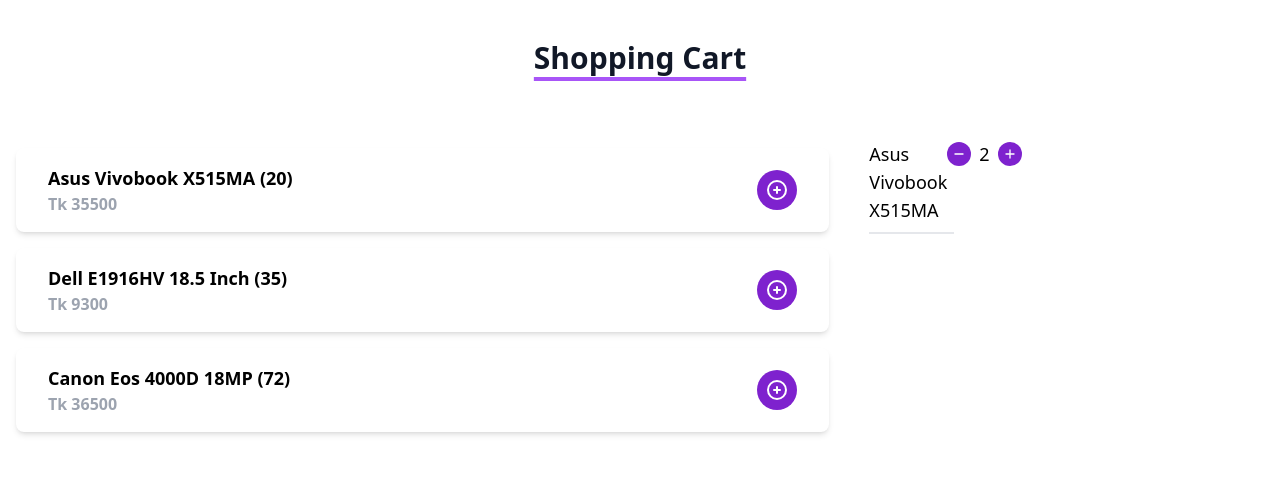
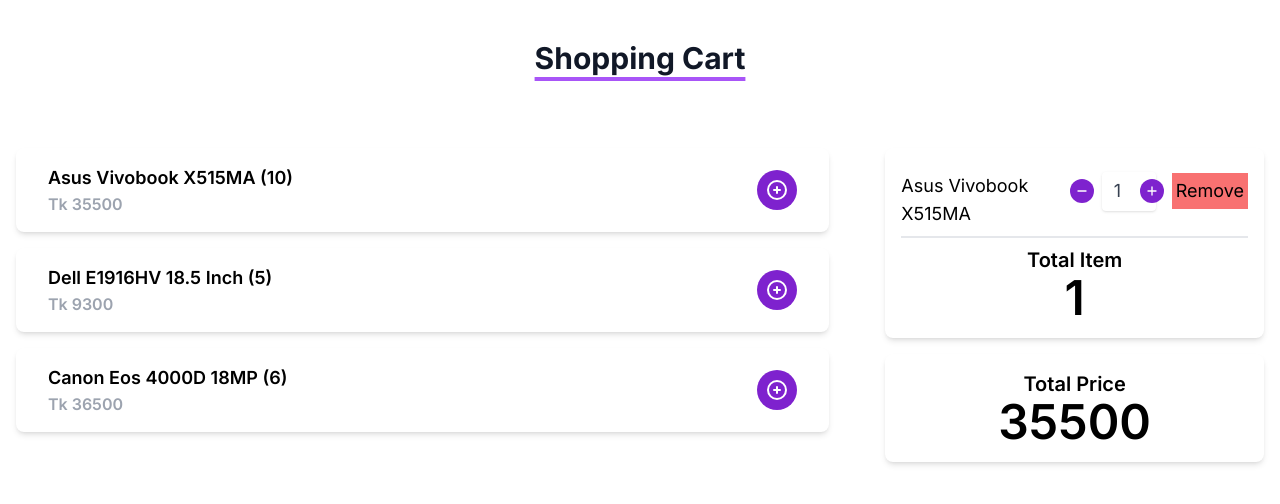
Before and after one commit to Tohid001/shopping_cart_using_redux-react_redux, a React (Create React App) app: page / in a window 1280 px wide. Both pictures are taken after a click on the button 777 px from the left and 190 px from the top of the page. Shown: the top 504 px of the page. Built offline with nearby package versions, Linux system fonts and the light colour scheme.

Commit message:
bug fixing

```diff
--- a/src/Components/CartItem.js
+++ b/src/Components/CartItem.js
@@ -1,7 +1,26 @@
-import React from "react";
+import React, { useState, useEffect } from "react";
 
-function CartItem({ cartItem }) {
-  console.log("child", cartItem);
+function CartItem({ cartItem, removeFromCartHandler, setQuantityHandler }) {
+  //debugging
+  const [quantity, setQuantity] = useState(cartItem.quantity);
+  console.log("C.remainingStock", cartItem.remainingStock);
+  console.log("C.quantity", cartItem.quantity);
+  console.log("I.itemQuantity", quantity);
+
+  const onChangeHandler = (e) => {
+    console.log("e", e.target.value);
+    setQuantity(parseInt(e.target.value));
+    // e.target.value && setQuantityHandler(cartItem.id, e.target.value);
+  };
+
+  useEffect(() => {
+    // quantity && setQuantity(cartItem.id, quantity);
+  }, [quantity]);
+
+  useEffect(() => {
+    // setQuantity(cartItem.quantity);
+  }, [cartItem.quantity]);
+
   return (
     <div className="flex justify-between border-b-2 mb-2">
       <div className="text-lg py-2">
@@ -9,7 +28,13 @@
       </div>
       <div className="text-lg py-2">
         <div className="flex flex-row space-x-2 w-full items-center rounded-lg">
-          <button className="focus:outline-none bg-purple-700 hover:bg-purple-800 text-white font-bold py-1 px-1 rounded-full inline-flex items-center">
+          <button
+            className="focus:outline-none bg-purple-700 hover:bg-purple-800 text-white font-bold py-1 px-1 rounded-full inline-flex items-center"
+            onClick={() => {
+              parseInt(quantity) && setQuantity((prev) => prev - 1);
+            }}
+            disabled={!parseInt(quantity)}
+          >
             <svg
               xmlns="http://www.w3.org/2000/svg"
               className="h-4 w-4"
@@ -25,8 +50,27 @@
               />
             </svg>
           </button>
-          <p>{cartItem.quantity}</p>
-          <button className="focus:outline-none bg-purple-700 hover:bg-purple-800 text-white font-bold py-1 px-1 rounded-full inline-flex items-center">
+
+          <div className="" style={{ width: "30px" }}>
+            <input
+              type="number"
+              value={
+                cartItem.quantity !== quantity ? cartItem.quantity : quantity
+              }
+              onChange={onChangeHandler}
+              className="shadow appearance-none border rounded w-full py-2 px-3 text-gray-700 leading-tight focus:outline-none focus:shadow-outline"
+              style={{ width: "100%", border: "none" }}
+              disabled={!cartItem.remainingStock}
+            />
+          </div>
+
+          <button
+            className="focus:outline-none bg-purple-700 hover:bg-purple-800 text-white font-bold py-1 px-1 rounded-full inline-flex items-center"
+            onClick={() => {
+              cartItem.remainingStock && setQuantity((prev) => prev + 1);
+            }}
+            disabled={!cartItem.remainingStock}
+          >
             <svg
               xmlns="http://www.w3.org/2000/svg"
               className="h-4 w-4"
@@ -42,6 +86,14 @@
               />
             </svg>
           </button>
+          <button
+            className="bg-red-400 p-1"
+            onClick={() => {
+              removeFromCartHandler(cartItem.id);
+            }}
+          >
+            Remove
+          </button>
         </div>
       </div>
     </div>
--- a/src/Containers/ShoppingCart.js
+++ b/src/Containers/ShoppingCart.js
@@ -2,8 +2,6 @@
 import { CartItem, Totalitem, TotalPrice } from "../Components";
 import { useDispatch, useSelector } from "react-redux";
 import {
-  decrease_by_one,
-  increase_by_one,
   remove_form_cart,
   set_quantity,
 } from "../redux/shoppingCart/actionCreators.js";
@@ -11,33 +9,31 @@
 function ShoppingCart() {
   const cartItems = useSelector((state) => state.shoppingCart.cartItems);
   const dispatch = useDispatch();
-  const increaseHandler = (id) => {
-    dispatch(increase_by_one(id));
-  };
-  const decreaseHandler = (id) => {
-    dispatch(decrease_by_one(id));
-  };
+
   const setQuantityHandler = (id, quantity) => {
+    console.log("setQuantityHandler called");
     dispatch(set_quantity(id, quantity));
   };
   const removeFromCartHandler = (id) => {
     dispatch(remove_form_cart(id));
   };
-  console.log(cartItems);
+
   return (
-    <div>
+    <div className="col-span-12 sm:col-span-12 md:col-span-5 lg:col-span-4 xxl:col-span-4">
+      <div className="bg-white py-4 px-4 shadow-md rounded-lg my-4 mx-4">
         {cartItems.map((cartItem) => {
           return (
             <CartItem
-            key={"kbksdbc"}
+              key={`#${cartItem.id}`}
               cartItem={cartItem}
-            increaseHandler={increaseHandler}
-            decreaseHandler={decreaseHandler}
               setQuantityHandler={setQuantityHandler}
               removeFromCartHandler={removeFromCartHandler}
             />
           );
         })}
+        <Totalitem cartItems={cartItems} />
+      </div>
+      <TotalPrice cartItems={cartItems} />
     </div>
   );
 }
--- a/src/index.css
+++ b/src/index.css
@@ -1,3 +1,34 @@
+@import url("https://fonts.googleapis.com/css2?family=Inter:wght@100;200;300;400;500;600;700;800;900&display=swap");
+
 @tailwind base;
 @tailwind components;
 @tailwind utilities;
+
+@layer base {
+  *,
+  *::before,
+  *::after {
+    margin: 0;
+    padding: 0;
+    box-sizing: border-box;
+    scroll-behavior: smooth;
+    font-family: "Inter", sans-serif;
+  }
+  ol,
+  ul {
+    list-style: none;
+  }
+  a,
+  input {
+    all: unset;
+  }
+
+  body {
+  }
+}
+
+@layer components {
+}
+
+@layer utilities {
+}
--- a/src/index.js
+++ b/src/index.js
@@ -7,9 +7,7 @@
 
 const root = ReactDOM.createRoot(document.getElementById("root"));
 root.render(
-  <React.StrictMode>
-    <Provider store={store}>
-      <App />
-    </Provider>
-  </React.StrictMode>
+  <Provider store={store}>
+    <App />
+  </Provider>
 );
--- a/src/redux/products/productsReducer.js
+++ b/src/redux/products/productsReducer.js
@@ -3,19 +3,19 @@
     id: 1,
     title: "Asus Vivobook X515MA",
     price: 35500,
-    stock: 20,
+    stock: 10,
   },
   {
     id: 2,
     title: "Dell E1916HV 18.5 Inch",
     price: 9300,
-    stock: 35,
+    stock: 5,
   },
   {
     id: 3,
     title: "Canon Eos 4000D 18MP",
     price: 36500,
-    stock: 72,
+    stock: 6,
   },
 ];
 
--- a/src/redux/shoppingCart/actionCreators.js
+++ b/src/redux/shoppingCart/actionCreators.js
@@ -1,10 +1,4 @@
-import {
-  ADD_TO_CART,
-  REMOVE_FROM_CART,
-  SET_QUANTITY,
-  DECREASE_BY_ONE,
-  INCREASE_BY_ONE,
-} from "./actionTypes.js";
+import { ADD_TO_CART, REMOVE_FROM_CART, SET_QUANTITY } from "./actionTypes.js";
 
 export const add_to_cart = (product) => {
   return {
@@ -31,21 +25,3 @@
     },
   };
 };
-
-export const increase_by_one = (cartItemId) => {
-  return {
-    type: INCREASE_BY_ONE,
-    payload: {
-      id: cartItemId,
-    },
-  };
-};
-
-export const decrease_by_one = (cartItemId) => {
-  return {
-    type: DECREASE_BY_ONE,
-    payload: {
-      id: cartItemId,
-    },
-  };
-};
--- a/src/redux/shoppingCart/actionTypes.js
+++ b/src/redux/shoppingCart/actionTypes.js
@@ -1,5 +1,5 @@
 export const ADD_TO_CART = "shoppingCart/add_to_cart";
 export const REMOVE_FROM_CART = "shoppingCart/remove_from_cart";
 export const SET_QUANTITY = "shoppingCart/set_quantity";
-export const INCREASE_BY_ONE = "shoppingCart/increase_by_one";
-export const DECREASE_BY_ONE = "shoppingCart/decrease_by_one";
+// export const INCREASE_BY_ONE = "shoppingCart/increase_by_one";
+// export const DECREASE_BY_ONE = "shoppingCart/decrease_by_one";
--- a/src/redux/shoppingCart/shoppingCartReducer.js
+++ b/src/redux/shoppingCart/shoppingCartReducer.js
@@ -1,21 +1,7 @@
-import {
-  ADD_TO_CART,
-  REMOVE_FROM_CART,
-  SET_QUANTITY,
-  DECREASE_BY_ONE,
-  INCREASE_BY_ONE,
-} from "./actionTypes.js";
+import { ADD_TO_CART, REMOVE_FROM_CART, SET_QUANTITY } from "./actionTypes.js";
 
 const initialState = {
-  cartItems: [
-    {
-      id: 1,
-      title: "Asus Vivobook X515MA",
-      price: 35500,
-      stock: 20,
-      quantity: 1,
-    },
-  ],
+  cartItems: [],
 };
 
 const shoppingCartReducer = (state = initialState, action) => {
@@ -27,7 +13,6 @@
       const inCart = cartItems.find((cartItem) => {
         return cartItem.id === payload.id;
       });
-      console.log("incart", inCart);
 
       return {
         ...state,
@@ -36,8 +21,11 @@
               return cartItem.id === payload.id
                 ? {
                     ...cartItem,
-                    quantity: cartItem.quantity && cartItem.quantity + 1,
-                    stock: cartItem.stock && cartItem.stock - 1,
+                    quantity: cartItem.remainingStock
+                      ? cartItem.quantity + 1
+                      : cartItem.quantity,
+                    remainingStock:
+                      cartItem.remainingStock && cartItem.remainingStock - 1,
                   }
                 : cartItem;
             })
@@ -46,7 +34,7 @@
               {
                 ...payload,
                 quantity: 1,
-                stock: payload.stock && payload.stock - 1,
+                remainingStock: payload.stock - 1,
               },
             ],
       };
@@ -62,31 +50,16 @@
         ...state,
         cartItems: cartItems.map((cartItem) =>
           cartItem.id === payload.id
-            ? { ...cartItem, quantity: payload.quantity }
-            : cartItem
-        ),
-      };
-    case INCREASE_BY_ONE:
-      console.log("increase");
-      return {
-        ...state,
-        cartItems: cartItems.map((cartItem) =>
-          cartItem.id === payload.id
             ? {
                 ...cartItem,
-                quantity: cartItem.quantity && cartItem.quantity + 1,
-              }
-            : cartItem
-        ),
-      };
-    case DECREASE_BY_ONE:
-      return {
-        ...state,
-        cartItems: cartItems.map((cartItem) =>
-          cartItem.id === payload.id
-            ? {
-                ...cartItem,
-                quantity: cartItem.quantity && cartItem.quantity - 1,
+                quantity:
+                  payload.quantity <= cartItem.stock
+                    ? payload.quantity
+                    : cartItem.quantity,
+                remainingStock:
+                  payload.quantity <= cartItem.stock
+                    ? cartItem.stock - payload.quantity
+                    : cartItem.remainingStock,
               }
             : cartItem
         ),
```
Lines whose indentation alone changed are shown as unchanged.
